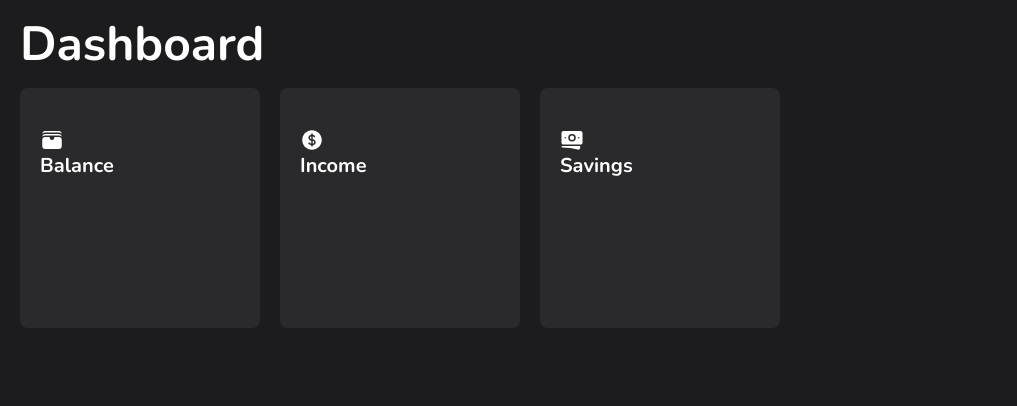
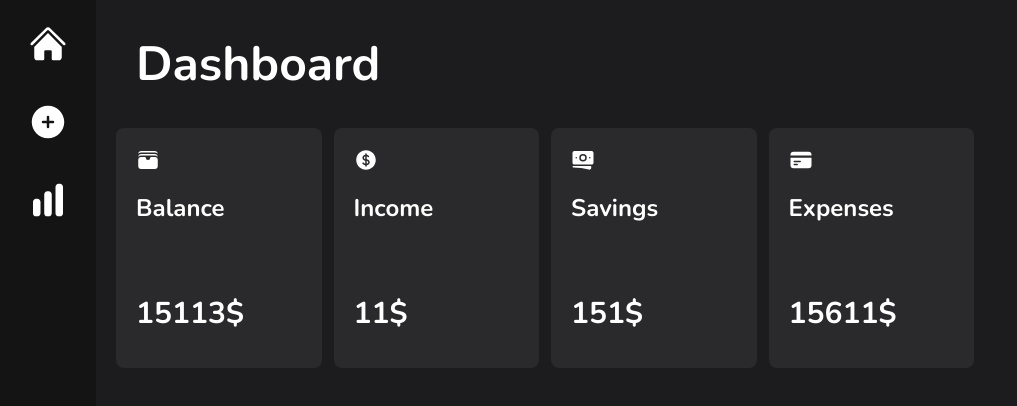
Before and after one commit to eycis/Budget-Dashboard, a Next.js app: page / in a window 1280 px wide. Shown: the top 406 px of the page, without its empty margins (0-1017 px from the left). Built offline with nearby package versions, Linux system fonts and the light colour scheme.

Commit message:
Router, Input page, Nav, styles

```diff
--- a/components/Dashboard.tsx
+++ b/components/Dashboard.tsx
@@ -1,26 +1,49 @@
 import React from 'react'
-import { WalletIcon, CurrencyDollarIcon, BanknotesIcon } from '@heroicons/react/24/solid';
+import { WalletIcon, CurrencyDollarIcon, BanknotesIcon, CreditCardIcon } from '@heroicons/react/24/solid';
 
 const Dashboard = () => {
   return (
-    <div className='bg-[#1c1c1e] absolute w-full h-full  overflow-y-scroll flex justify-start'>
-      <div className='text-white font-title font-bold p-5 text-5xl'> Dashboard
-      <div className='grid grid-cols-4 gap-5 pt-5'>
+    <div className='bg-[#1c1c1e] relative w-full h-screen overflow-y-scroll p-5'>
+      <div className='dashboard-main'> Dashboard </div>
+      <div className='grid grid-cols-4 gap-3 pt-5 w-3/4'>
         <div className='dashboard-kpi'>
-          <WalletIcon className="h-6 w-6 text-white" />
-          Balance
+          <WalletIcon className="kpi-icons" />
+            <div className='kpi-name'>
+              Balance
+            </div>
+          <div className='dashboard-figures'>
+            15113$
+          </div>
         </div>
         <div className='dashboard-kpi'>
-          <CurrencyDollarIcon className="h-6 w-6 text-white" />
-          Income
+          <CurrencyDollarIcon className="kpi-icons" />
+          <div className='kpi-name'>
+            Income
+          </div>
+          <div className='dashboard-figures'>
+            11$
+          </div>
         </div>
         <div className='dashboard-kpi'>
-          <BanknotesIcon className="h-6 w-6 text-white" />
-          Savings
+          <BanknotesIcon className="kpi-icons" />
+          <div className='kpi-name'>
+            Savings
+          </div>
+          <div className='dashboard-figures'>
+            151$
+          </div>
+        </div>
+        <div className='dashboard-kpi'>
+          <CreditCardIcon className="kpi-icons" />
+          <div className='kpi-name'>
+            Expenses
+          </div>
+          <div className='dashboard-figures'>
+            15611$
+          </div>
         </div>
       </div>
       </div>
-    </div>
   )
 }
 
--- /dev/null
+++ b/components/Input.tsx
@@ -0,0 +1,11 @@
+import React from 'react'
+
+const Input = () => {
+  return (
+    <div className='bg-[#1c1c1e] relative w-full h-screen overflow-y-scroll p-5'>
+      <div className='dashboard-main'> Input </div>
+      </div>
+  )
+}
+
+export default Input
--- a/components/Nav.tsx
+++ b/components/Nav.tsx
@@ -1,8 +1,28 @@
+import { HomeIcon, ChartBarIcon, PlusCircleIcon } from '@heroicons/react/24/solid'
 import React from 'react'
+import { Link } from 'react-router-dom'
 
 const Nav = () => {
   return (
-    <div>Nav</div>
+    <div className="w-min h-screen bg-[#141414] p-4 flex flex-col items-start">
+        <div className="nav-icons">
+        <Link to="/">
+            <button>
+                <HomeIcon className="h-10 w-10" />
+            </button>
+        </Link>
+        </div>
+        <div className="nav-icons">
+        <Link to="/Input">
+            <button>
+                <PlusCircleIcon className="h-10 w-10" />
+            </button>
+        </Link>
+        </div>
+        <div className="nav-icons">
+            <ChartBarIcon className="h-10 w-10" />
+        </div>
+  </div>
   )
 }
 
--- a/pages/_app.tsx
+++ b/pages/_app.tsx
@@ -1,6 +1,54 @@
+import Nav from "@/components/Nav";
+import Dashboard from "@/components/Dashboard";
+import Input from "@/components/Input";
 import "@/styles/globals.css";
 import type { AppProps } from "next/app";
+import { useEffect, useState } from "react";
+import { Route, Router, Routes, BrowserRouter } from "react-router-dom";
+import '@/styles/globals.css';
+import AOS from 'aos';
+import 'aos/dist/aos.css';
 
-export default function App({ Component, pageProps }: AppProps) {
-  return <Component {...pageProps} />;
-}
+const App = () => {
+
+  useEffect(() => {
+    AOS.init({
+      disable: false,
+      startEvent: 'DOMContentLoaded',
+      initClassName: 'aos-init',
+      animatedClassName: 'aos-animate',
+      useClassNames: false,
+      disableMutationObserver: false,
+      debounceDelay: 50,
+      throttleDelay: 99,
+      offset: 120,
+      delay: 0,
+      duration: 1000,
+      easing: 'ease',
+      once: true,
+      mirror: false,
+      anchorPlacement: 'top-bottom',
+    });
+  }, []);
+
+  const [isClient, setIsClient] = useState(false);
+
+  useEffect(() => {
+    setIsClient(true);
+  }, []);
+
+  if (!isClient) {
+    return null;
+  }
+
+  return (
+    <BrowserRouter>
+      <Routes>
+        <Route path="/" element={<div className="flex"><Nav/><Dashboard /></div>} />
+        <Route path="/input" element={<div className="flex"><Nav/><Input/></div>} />
+      </Routes>
+    </BrowserRouter>
+  );
+};
+
+export default App;
--- a/pages/index.tsx
+++ b/pages/index.tsx
@@ -1,11 +1,15 @@
 import React from 'react'
 import Dashboard from '@/components/Dashboard';
+import Nav from '@/components/Nav';
+import { useRouter } from 'next/router';
 
 const index = () => {
+
+  const router = useRouter();
+
   return(
-  <div className="overflow-x-hidden">
-    <Dashboard/>
-  </div>
+    <div>
+    </div>
   )
 }
 
--- a/styles/globals.css
+++ b/styles/globals.css
@@ -6,6 +6,29 @@
 
 @layer components {
     .dashboard-kpi {
-        @apply text-white font-title font-bold text-xl bg-[#2a2a2c] pt-10 pb-5 px-5 h-60 w-60 rounded-lg hover:bg-[#3a3aa3] transition-colors duration-500
+        @apply relative text-white font-title font-bold text-2xl bg-[#2a2a2c] pt-4 pb-5 px-5 h-60
+        rounded-lg hover:bg-[#3a3aa3] transition-colors duration-500;
     }
+
+    .dashboard-figures{
+        @apply text-white font-title font-bold absolute bottom-9 text-3xl
+    }
+
+    .dashboard-main {
+        @apply text-white font-title font-bold p-5 text-5xl hover:text-[#3a3aa3] transition-colors duration-500 w-1/3
+    }
+
+    .kpi-name {
+        @apply pt-4;
+    }
+
+    .kpi-icons {
+        @apply h-8 w-6 text-white
+    }
+
+    .nav-icons {
+        @apply mb-4 text-white flex items-center px-3 py-2 rounded hover:text-[#3a3aa3] transition-colors duration-500
+    }
+
+
 }
```
Also changed, not shown: package.json (+5 -2 lines), 1 other file (tests, documents, lock files or other folders).
